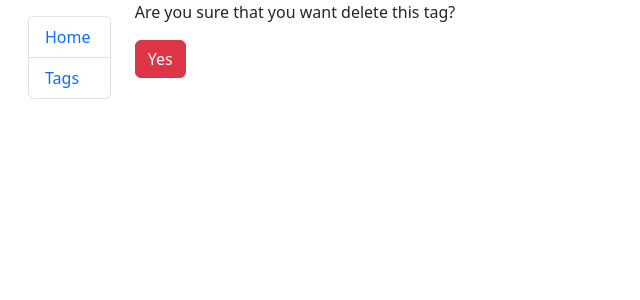
After one commit to Codoeh/TODO, a Django app: template templates/catalog/tag_confirm_delete.html in a window 1280 px wide. The commit adds this page. Shown: the top 300 px of the page, without its empty margins (0-640 px from the left). Run offline with Django 5.2, Linux system fonts and the light colour scheme; the template is opened without the code that fills it, so the values that code supplies are empty.

Commit message:
add tag delete view

```diff
--- a/catalog/urls.py
+++ b/catalog/urls.py
@@ -8,6 +8,7 @@ from .views import (
     TagListView,
     TagCreateView,
     TagUpdateView,
+    TagDeleteView,
 )
 
 
@@ -16,6 +17,7 @@ urlpatterns = [
     path("tags/", TagListView.as_view(), name="tag-list"),
     path("tags/create/", TagCreateView.as_view(), name="tag-create"),
     path("tags/<int:pk>/update/", TagUpdateView.as_view(), name="tag-update"),
+    path("tags/<int:pk>/delete/", TagDeleteView.as_view(), name="tag-delete"),
     path("tasks/create/", TaskCreateView.as_view(), name="task-create"),
     path("tasks/<int:pk>/update/", TaskUpdateView.as_view(), name="task-update"),
     path("tasks/<int:pk>/delete/", TaskDeleteView.as_view(), name="task-delete"),
--- a/catalog/views.py
+++ b/catalog/views.py
@@ -50,3 +50,8 @@ class TagUpdateView(UpdateView):
     model = Tag
     form_class = TagForm
     success_url = reverse_lazy("catalog:tag-list")
+
+
+class TagDeleteView(DeleteView):
+    model = Tag
+    success_url = reverse_lazy("catalog:tag-list")
--- /dev/null
+++ b/templates/catalog/tag_confirm_delete.html
@@ -0,0 +1,9 @@
+{% extends "base.html" %}
+{% block content %}
+	<p>Are you sure that you want delete this tag?</p>
+	  <form action="" method="post">
+    {% csrf_token %}
+
+    <input type="submit" value="Yes" class="btn btn-danger">
+  </form>
+{% endblock %}
--- a/templates/catalog/tag_list.html
+++ b/templates/catalog/tag_list.html
@@ -24,7 +24,7 @@
 							</a>
 						</td>
 						<td>
-							<a class="btn btn-secondary href=" #">
+							<a class="btn btn-secondary" href="{% url "catalog:tag-delete" pk=tag.id %}">
 							Delete
 							</a>
 						</td>
```
